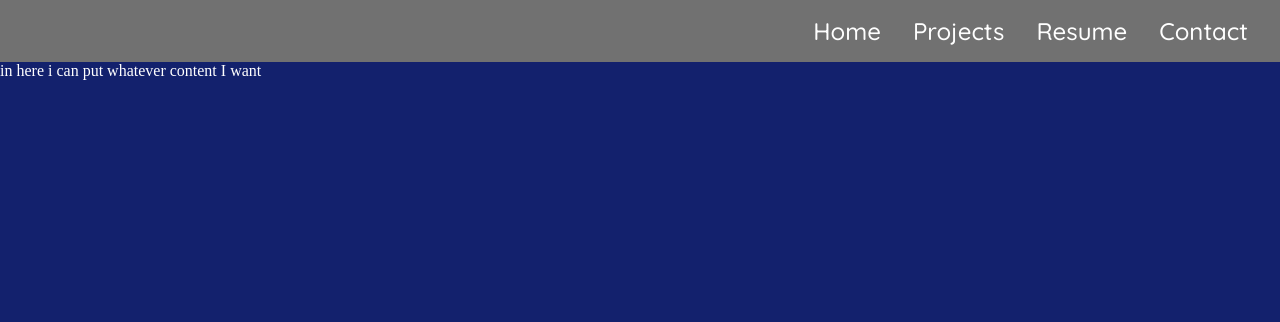
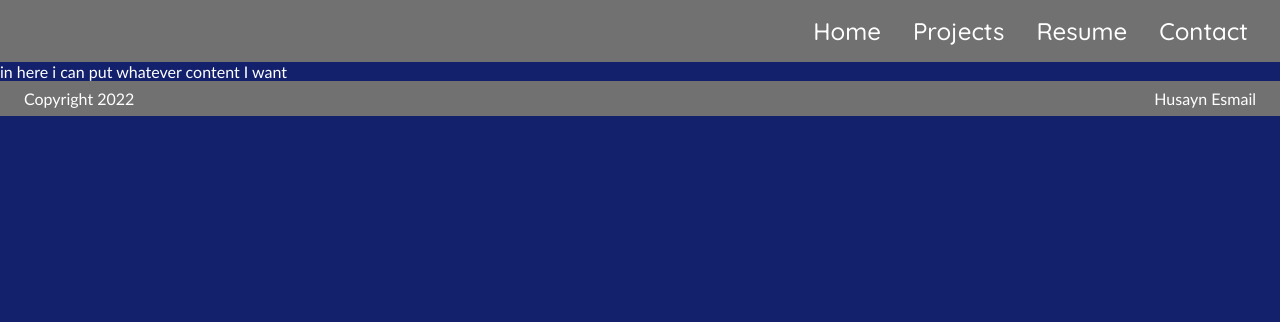
Before and after one commit to Husayn-Esmail/Portfolio-Site-Project-Codecademy, a Python web app: template portfolio-site/templates/test.html in a window 1280 px wide. Shown: the top 322 px of the page. Run offline with Jinja, Linux system fonts and the light colour scheme; the template is opened without the code that fills it, so the values that code supplies are empty.

Commit message:
created and styled footer

```diff
--- a/portfolio-site/static/css/style.css
+++ b/portfolio-site/static/css/style.css
@@ -23,6 +23,7 @@ TODO List
 html {
     scroll-behavior: smooth;
     color: white;
+    font-family: 'Gill Sans', 'Gill Sans MT', Calibri, 'Trebuchet MS', sans-serif;
 }
 
 body {
@@ -217,3 +218,21 @@ header {
 .hide {
     display: none;
 }
+
+/* footer */
+.footer {
+    background-color: #717171;
+    padding: .5rem;
+}
+
+.foot-content-container {
+    display: flex;
+    justify-content: space-between;
+}
+
+.foot-content-container p {
+    margin-left: 1rem;
+    margin-right: 1rem;
+    font-size: 1rem;
+    font-family: 'Gill Sans', 'Gill Sans MT', Calibri, 'Trebuchet MS', sans-serif;
+}
--- a/portfolio-site/templates/template.html
+++ b/portfolio-site/templates/template.html
@@ -24,7 +24,11 @@
             {% endblock %}
         </div>
     </body>
-    <footer>
+    <footer class="footer">
+        <div class="foot-content-container">
+            <p>Copyright 2022</p>
+            <p>Husayn Esmail</p>
+        </div>
         <!-- footer content will go here -->
     </footer>
 </html>
```
